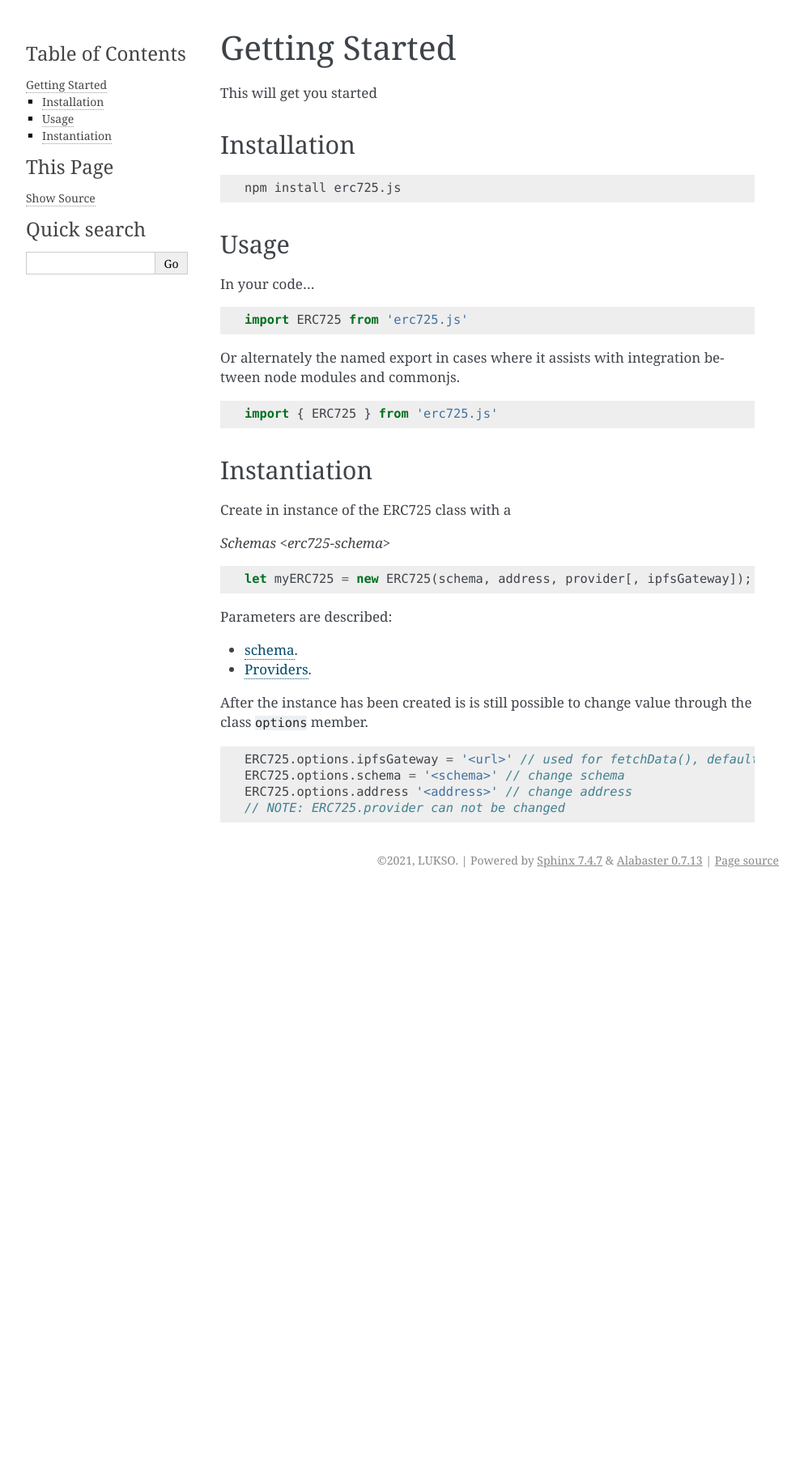
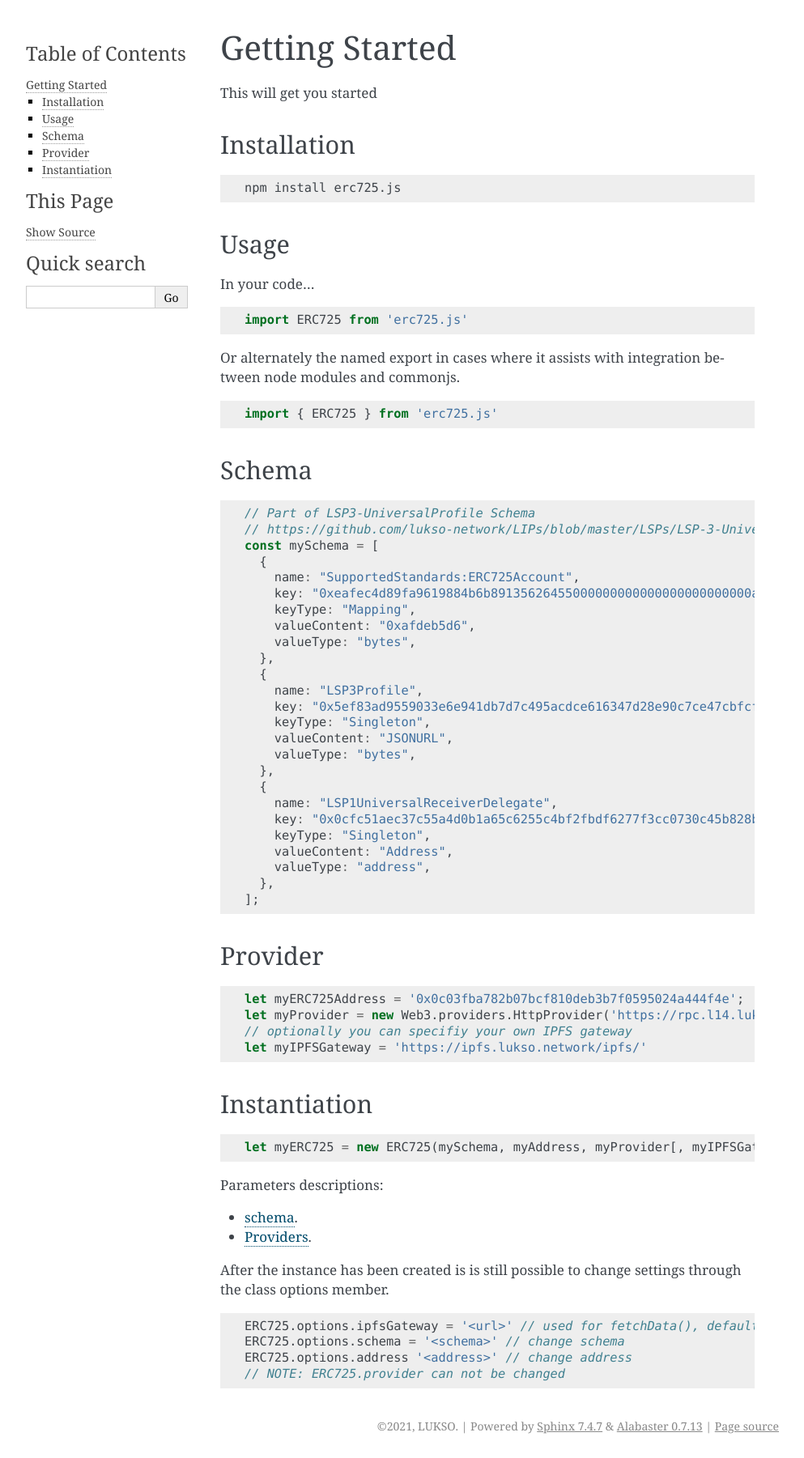
Before and after one commit to ERC725Alliance/erc725.js, a Sphinx documentation site: the page built from docs/source/content/getting-started.rst, in a window 1280 px wide. Shown: the whole page at 81% size, without its empty margins (148-1141 px from the left). Built offline with Sphinx 7.4.7, drawn with Linux system fonts in a browser that asks for light colours; before the commit the page ends 1102 px from its top, so only the background shows below that.

Commit message:
Update docs

```diff
--- a/docs/source/content/getting-started.rst
+++ b/docs/source/content/getting-started.rst
@@ -33,25 +33,63 @@ Or alternately the named export in cases where it assists with integration betwe
 
 
 --------------------------------------------------
+Schema
+--------------------------------------------------
+.. code-block:: javascript
+
+  // Part of LSP3-UniversalProfile Schema
+  // https://github.com/lukso-network/LIPs/blob/master/LSPs/LSP-3-UniversalProfile.md
+  const mySchema = [
+    {
+      name: "SupportedStandards:ERC725Account",
+      key: "0xeafec4d89fa9619884b6b89135626455000000000000000000000000afdeb5d6",
+      keyType: "Mapping",
+      valueContent: "0xafdeb5d6",
+      valueType: "bytes",
+    },
+    {
+      name: "LSP3Profile",
+      key: "0x5ef83ad9559033e6e941db7d7c495acdce616347d28e90c7ce47cbfcfcad3bc5",
+      keyType: "Singleton",
+      valueContent: "JSONURL",
+      valueType: "bytes",
+    },
+    {
+      name: "LSP1UniversalReceiverDelegate",
+      key: "0x0cfc51aec37c55a4d0b1a65c6255c4bf2fbdf6277f3cc0730c45b828b6db8b47",
+      keyType: "Singleton",
+      valueContent: "Address",
+      valueType: "address",
+    },
+  ];
+
+
+--------------------------------------------------
+Provider
+--------------------------------------------------
+
+.. code-block:: javascript
+
+  let myERC725Address = '0x0c03fba782b07bcf810deb3b7f0595024a444f4e';
+  let myProvider = new Web3.providers.HttpProvider('https://rpc.l14.lukso.network');
+  // optionally you can specifiy your own IPFS gateway
+  let myIPFSGateway = 'https://ipfs.lukso.network/ipfs/'
+
+--------------------------------------------------
 Instantiation
 --------------------------------------------------
 
-Create in instance of the ERC725 class with a
-
-`Schemas <erc725-schema>`
-
 .. code-block:: javascript
 
-    let myERC725 = new ERC725(schema, address, provider[, ipfsGateway]);
+    let myERC725 = new ERC725(mySchema, myAddress, myProvider[, myIPFSGateway]);
 
 
-Parameters are described:
-
+Parameters descriptions:
 
 * `schema <https://github.com/lukso-network/LIPs/blob/master/LSPs/LSP-2-ERC725YJSONSchema.md>`_.
 * :ref:`providers`.
 
-After the instance has been created is is still possible to change value through the class ``options`` member.
+After the instance has been created is is still possible to change settings through the class options member.
 
 .. code-block:: javascript
 
--- a/docs/source/content/providers.rst
+++ b/docs/source/content/providers.rst
@@ -18,8 +18,7 @@ This will use the web3 provider available at web3.providers
 
   import Web3 from 'web3'
 
-  const web3provider = new Web3(new Web3.providers.HttpProvider("https://rpc.l14.lukso.network"));
-
+  const web3provider = new Web3(new Web3.providers.HttpProvider('https://rpc.l14.lukso.network'));
 
 --------------------------------------------------
 Ethereum (Metamask)
```
Also changed, not shown: README.md (+64 -392 lines).
